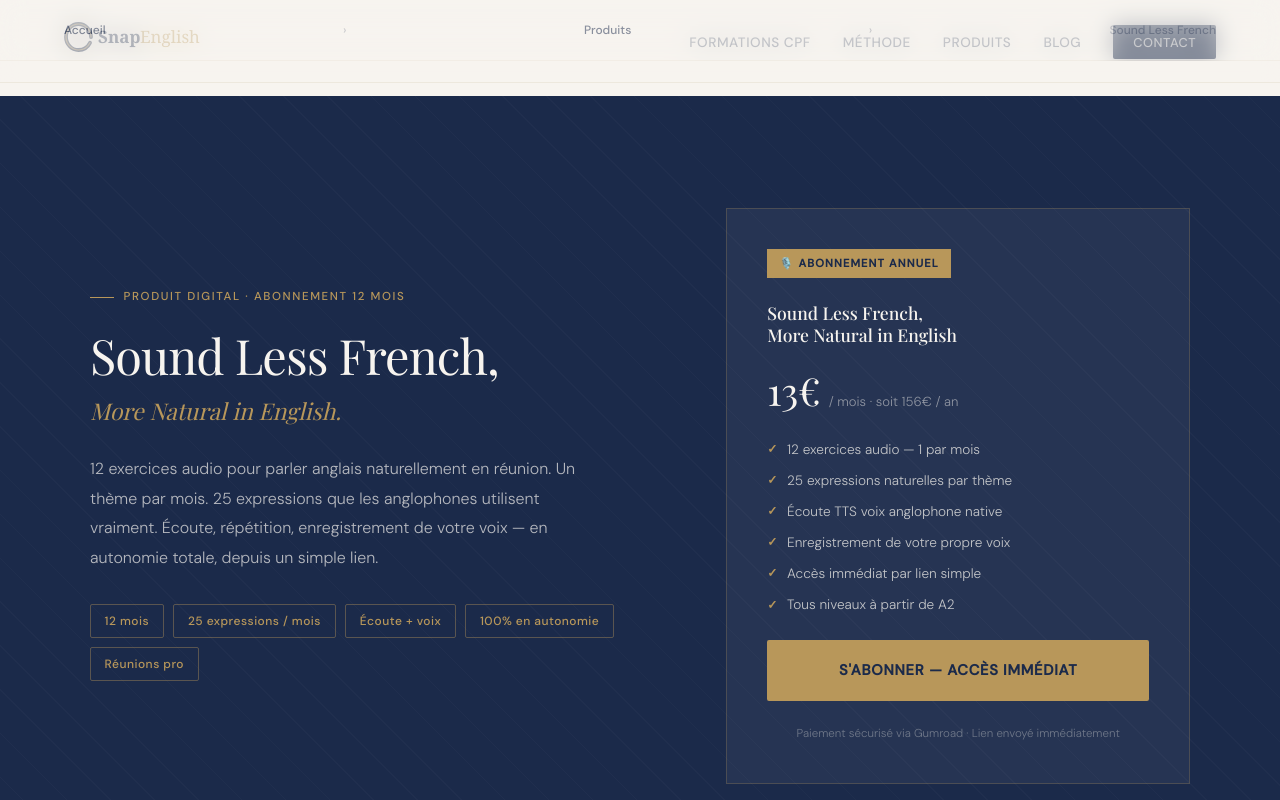
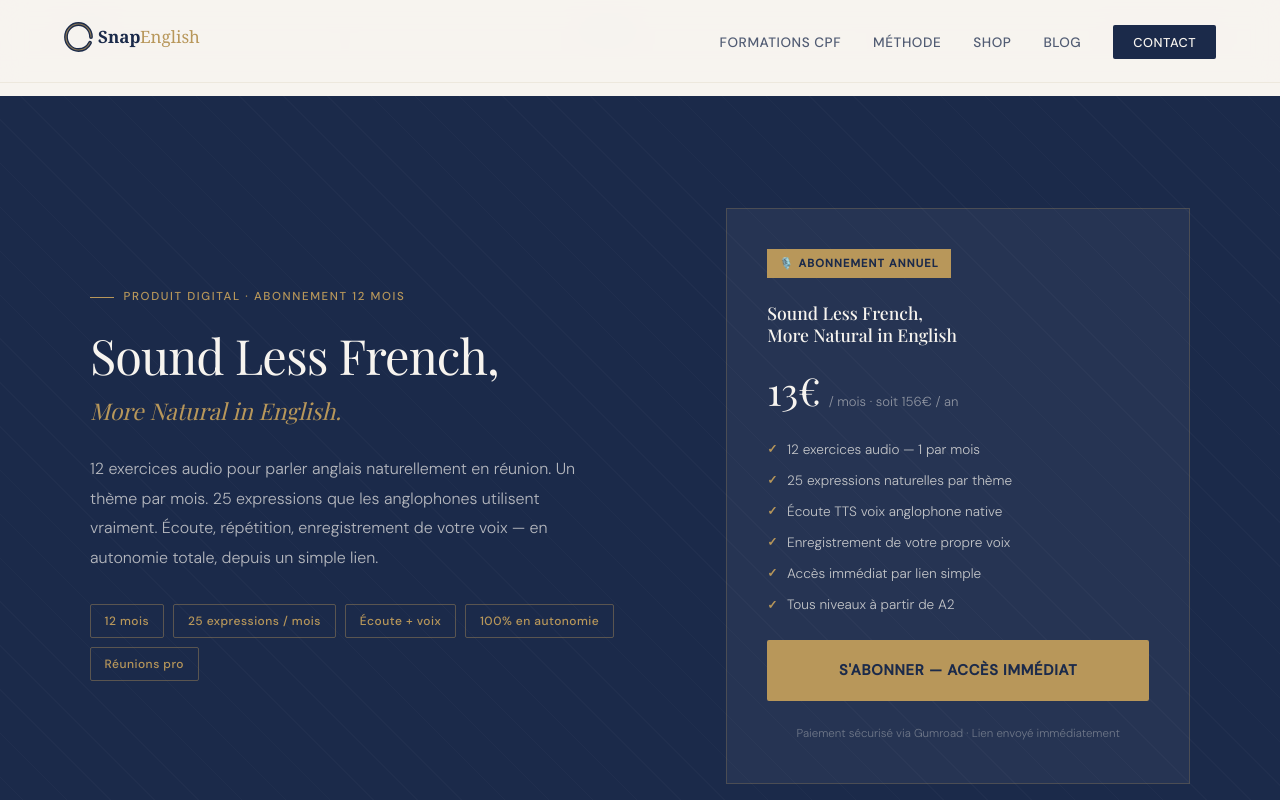
Before and after one commit to 8wwb22rycd-dev/snapenglish-site, a plain HTML site: page snapenglish-shop-sound-less-french.html in a window 1280 px wide. Shown: the top 800 px of the page. Drawn offline with nearby package versions, Linux system fonts and the light colour scheme; a web font is replaced by a local one.

Commit message:
Add files via upload

```diff
--- a/snapenglish-shop-sound-less-french.html
+++ b/snapenglish-shop-sound-less-french.html
@@ -45,7 +45,7 @@
     .reveal { opacity:0; transform:translateY(24px); transition: opacity 0.7s ease, transform 0.7s ease; }
     .reveal.visible { opacity:1; transform:translateY(0); }
 
-    nav { position:fixed; top:0; left:0; right:0; z-index:100; padding:1.25rem var(--gutter); display:flex; align-items:center; justify-content:space-between; background:rgba(247,244,239,0.92); backdrop-filter:blur(12px); border-bottom:1px solid rgba(180,160,120,0.15); transition:box-shadow 0.3s; }
+    nav { position:fixed; top:0; left:0; right:0; z-index: 9999; padding:1.25rem var(--gutter); display:flex; align-items:center; justify-content:space-between; background:rgba(247,244,239,0.92); backdrop-filter:blur(12px); border-bottom:1px solid rgba(180,160,120,0.15); transition:box-shadow 0.3s; }
     nav.scrolled { box-shadow:0 2px 24px rgba(27,42,74,0.08); }
     .nav-logo { text-decoration:none; }
     .nav-links { display:flex; align-items:center; gap:2rem; list-style:none; }
@@ -55,7 +55,7 @@
     .nav-mobile-btn { display:none; flex-direction:column; gap:5px; cursor:pointer; background:none; border:none; padding:4px; }
     .nav-mobile-btn span { display:block; width:24px; height:2px; background:var(--navy); }
 
-    .breadcrumb { padding: 6rem var(--gutter) 0; max-width: var(--max); margin: 0 auto; }
+    .breadcrumb { position: relative; z-index: 0; padding: 6rem var(--gutter) 0; max-width: var(--max); margin: 0 auto; }
     .breadcrumb-inner { display:flex; align-items:center; gap:0.5rem; font-size:0.75rem; font-weight:500; color:var(--navy); opacity:0.5; }
     .breadcrumb-inner a { color:inherit; text-decoration:none; }
     .breadcrumb-inner span { opacity:0.4; }
@@ -321,6 +321,7 @@
       .comment-steps { grid-template-columns:1fr; }
       .footer-grid { grid-template-columns:1fr; }
     }
+  main { position: relative; z-index: 0; }
   </style>
 </head>
 <body>
@@ -337,7 +338,7 @@
   <ul class="nav-links">
     <li><a href="/formations">Formations CPF</a></li>
     <li><a href="/methode">Méthode</a></li>
-    <li><a href="/shop">Produits</a></li>
+    <li><a href="/shop/sound-less-french">Shop</a></li>
     <li><a href="/blog">Blog</a></li>
     <li><a href="/contact" class="nav-cta">Contact</a></li>
   </ul>
```
